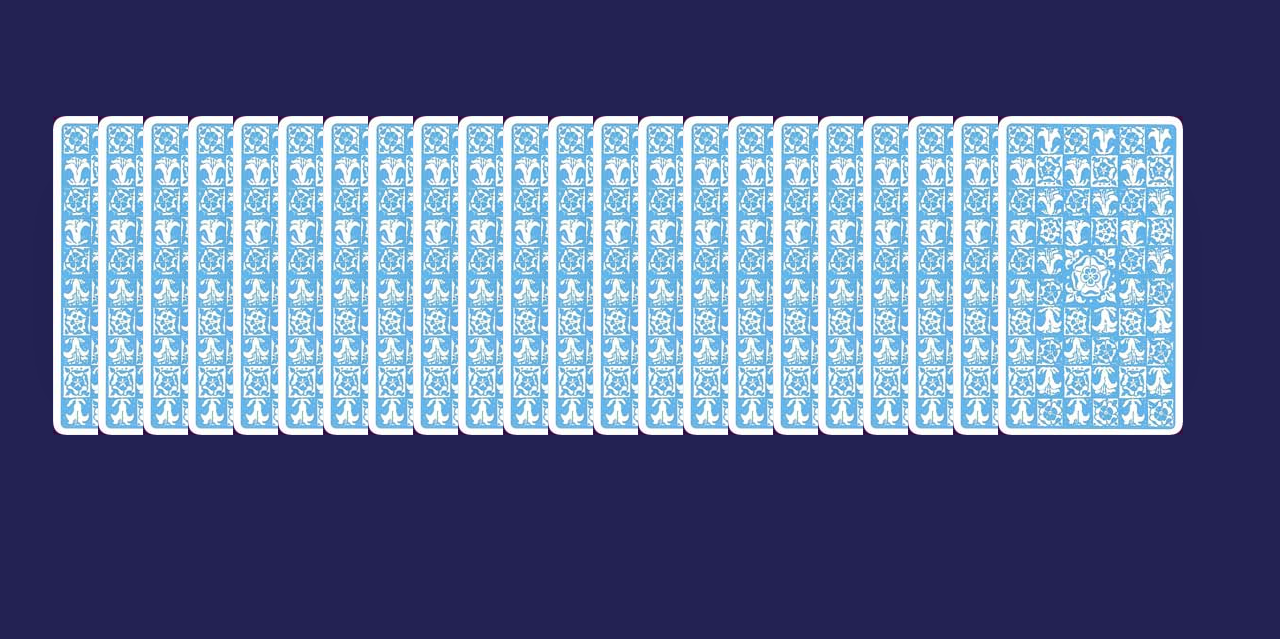
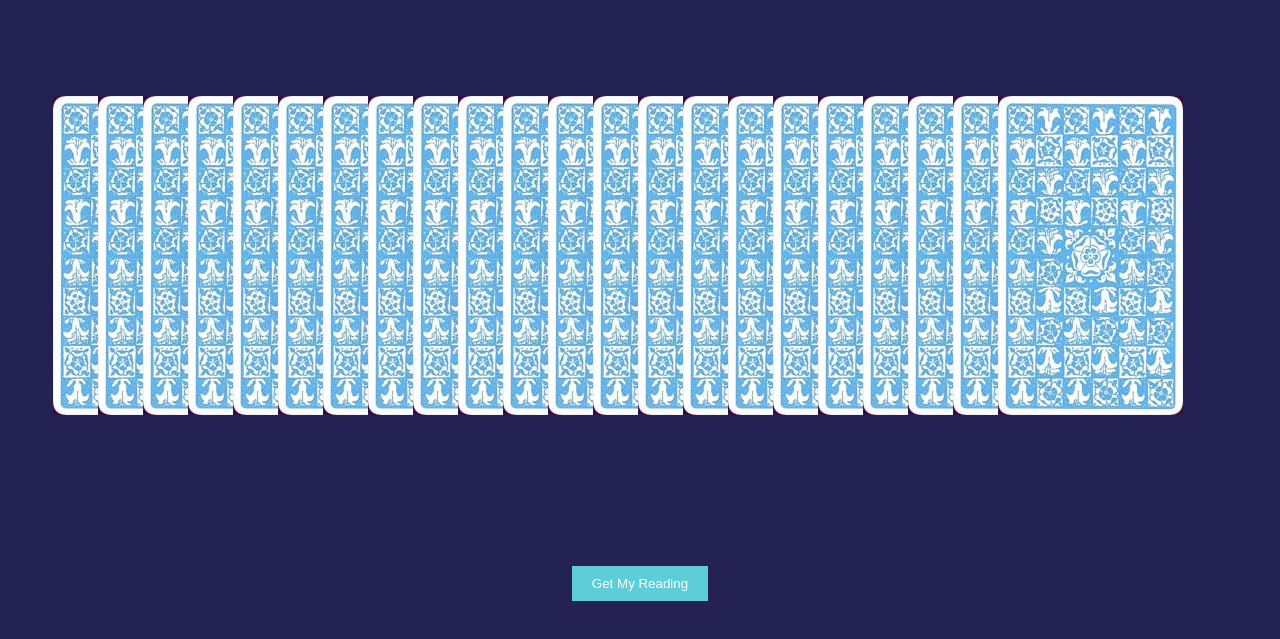
Before and after one commit to JacobGriffith1/tarot-time, a plain HTML site: page page2.html in a window 1280 px wide. Shown: the part 157-796 px from the top of the page. Drawn offline with Linux system fonts and the light colour scheme.

Commit message:
made page accessable to all pages

```diff
--- a/page2.css
+++ b/page2.css
@@ -15,7 +15,7 @@ header {
 main {
     flex-grow: 1;
     overflow: auto;
-    padding-top: 250px;
+    padding-top: 230px;
 }
 
 .container {
@@ -52,3 +52,16 @@ main {
     translate: calc(var(--i) *5px) -50px;
     z-index: 100;
 }
+footer {
+    text-align: center;
+    padding-bottom: 50px;
+    margin-top: 20px;
+}
+
+footer button {
+    padding: 10px 20px;
+    background-color: #5DCED7;
+    color: white;
+    border: none;
+    cursor: pointer;
+}
--- a/page2.html
+++ b/page2.html
@@ -39,5 +39,15 @@
             <div class="card" style="--i:10;"><img src="images/image1.jpg" alt="Image 1"></div>
         </div>
     </main>
+
+    <footer>
+        <button type="button" id="getReadingBtn">Get My Reading</button>
+    </footer>
+
+    <script>
+        document.getElementById('getReadingBtn').addEventListener('click', function() {
+            window.location.href = 'page3.html';
+        })
+    </script>
 </body>
 </html>
--- a/styles.css
+++ b/styles.css
@@ -26,4 +26,5 @@ body {
     position: absolute;
     left: 51%;
     transform: translateX(-50%);
+    cursor: pointer;
 }
```
Also changed, not shown: index.html (+3 -1 lines).
